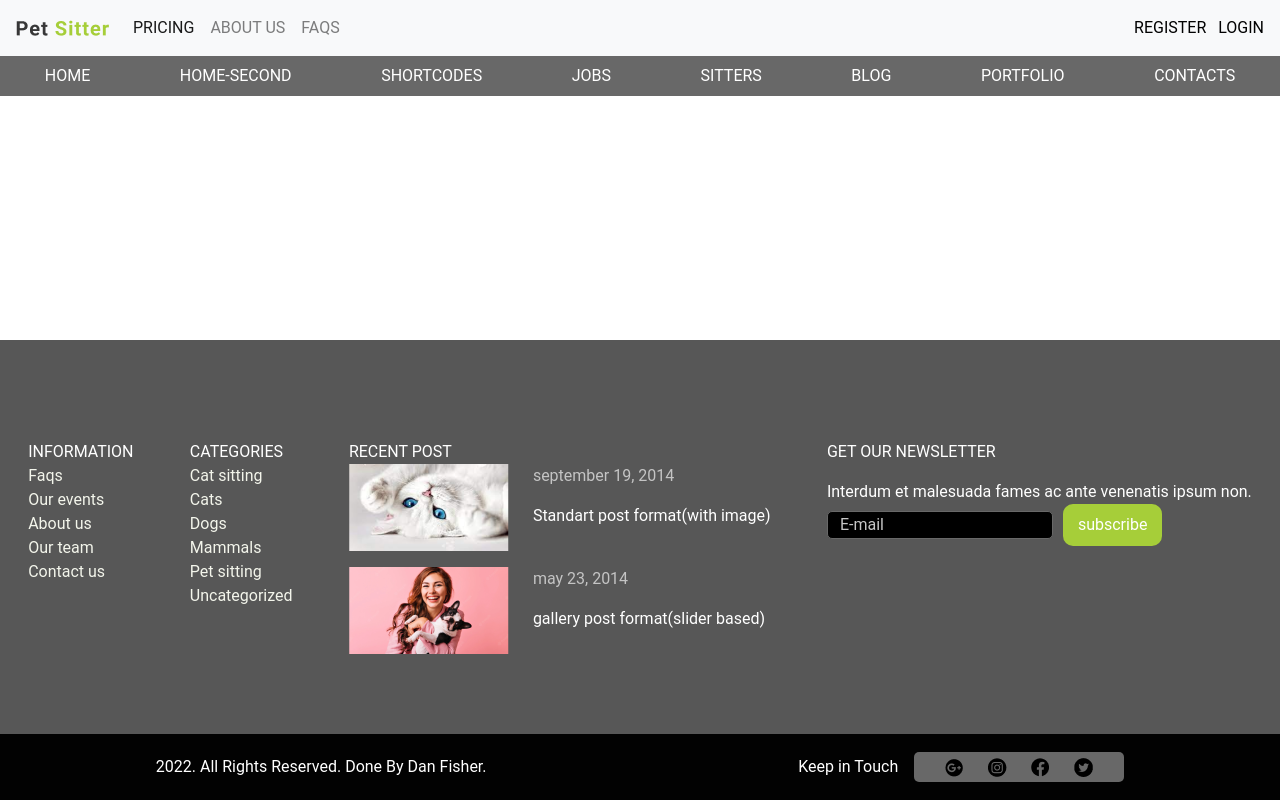
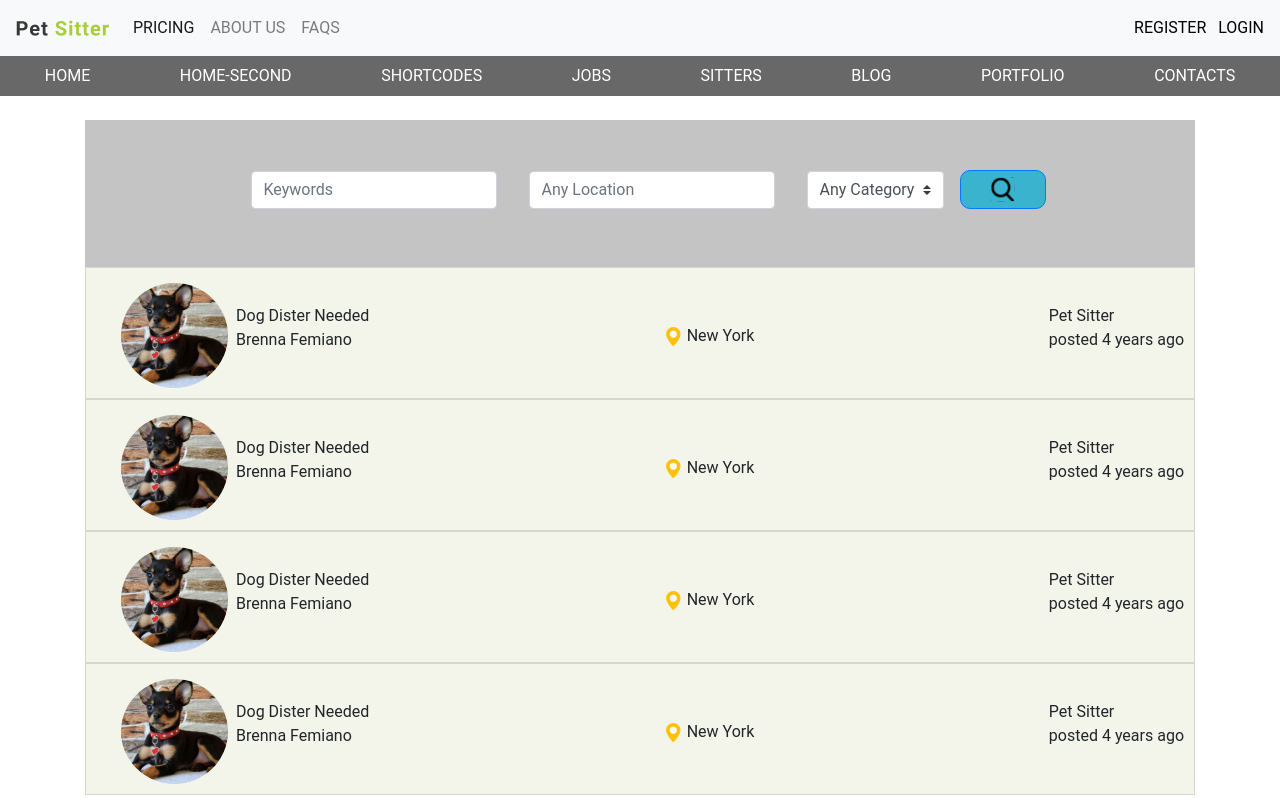
Before and after one commit to VadymTsymbaliuk/Test_Pet_Sitters_Vue, a Vue app: page /jobs in a window 1280 px wide. Shown: the top 800 px of the page. Built offline with nearby package versions, Linux system fonts and the light colour scheme.

Commit message:
add pages Jobs

```diff
--- a/src/components/VHeader.vue
+++ b/src/components/VHeader.vue
@@ -42,7 +42,7 @@
       <router-link to="/">HOME</router-link>
       <router-link to="/home-second">HOME-SECOND</router-link>
       <a href="#">SHORTCODES</a>
-      <a href="#">JOBS</a>
+      <router-link to="/jobs">JOBS</router-link>
       <a href="#">SITTERS</a>
       <a href="#">BLOG</a>
       <a href="#">PORTFOLIO</a>
--- a/src/router/index.js
+++ b/src/router/index.js
@@ -1,6 +1,7 @@
 import { createRouter, createWebHistory } from "vue-router";
 import HomeView from "../views/HomeView.vue";
 import HomeSecond from "@/views/HomeSecond";
+import VJobs from "@/views/VJobs";
 
 const routes = [
   {
@@ -12,6 +13,11 @@ const routes = [
     path: "/home-second",
     name: "home-second",
     component: HomeSecond,
+  },
+  {
+    path: "/jobs",
+    name: "VJobs",
+    component: VJobs,
   },
   // {
   //   path: "/about",
--- /dev/null
+++ b/src/views/VJobs.vue
@@ -0,0 +1,21 @@
+<template>
+  <div class="my-4 container">
+    <form-search />
+    <card />
+    <card />
+    <card />
+    <card />
+  </div>
+</template>
+
+<script>
+import Card from "@/components/Card";
+import FormSearch from "@/components/FormSearch";
+
+export default {
+  name: "VJobs",
+  components: { Card, FormSearch },
+};
+</script>
+
+<style scoped></style>
```
